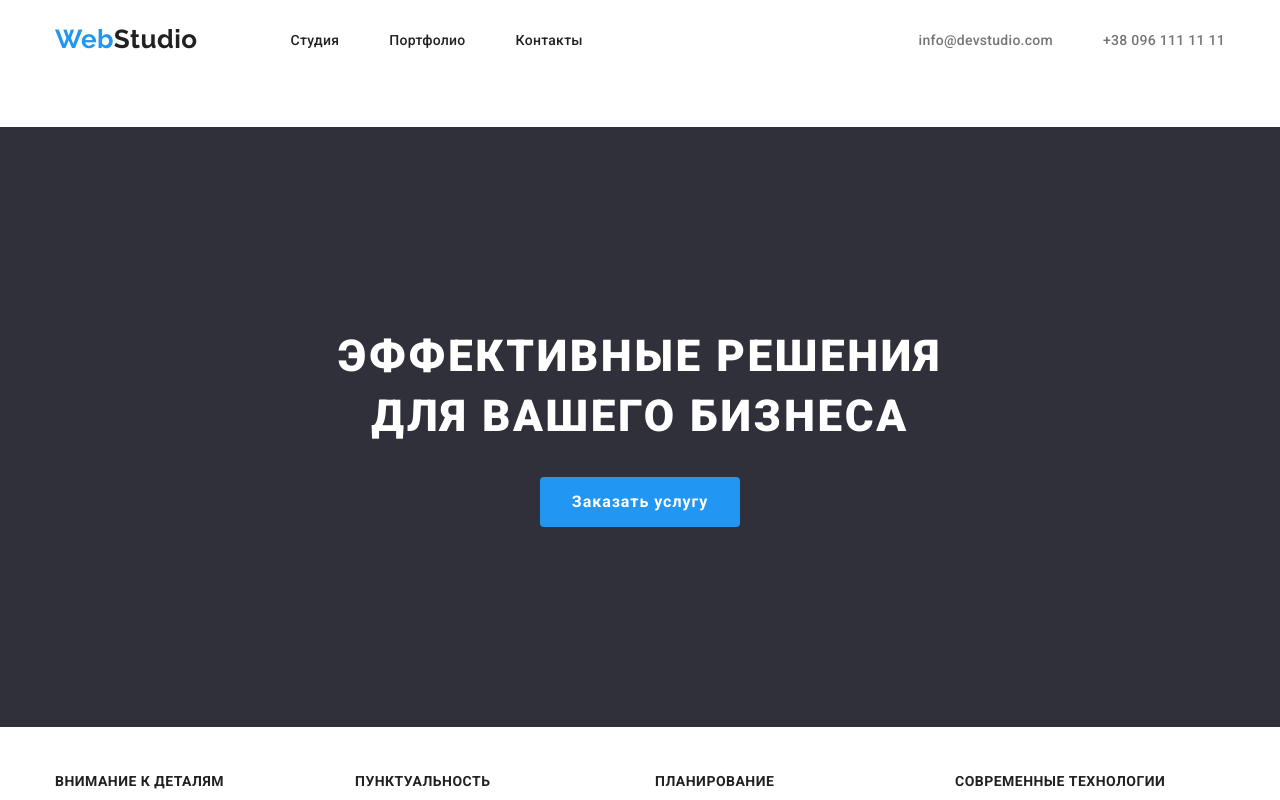
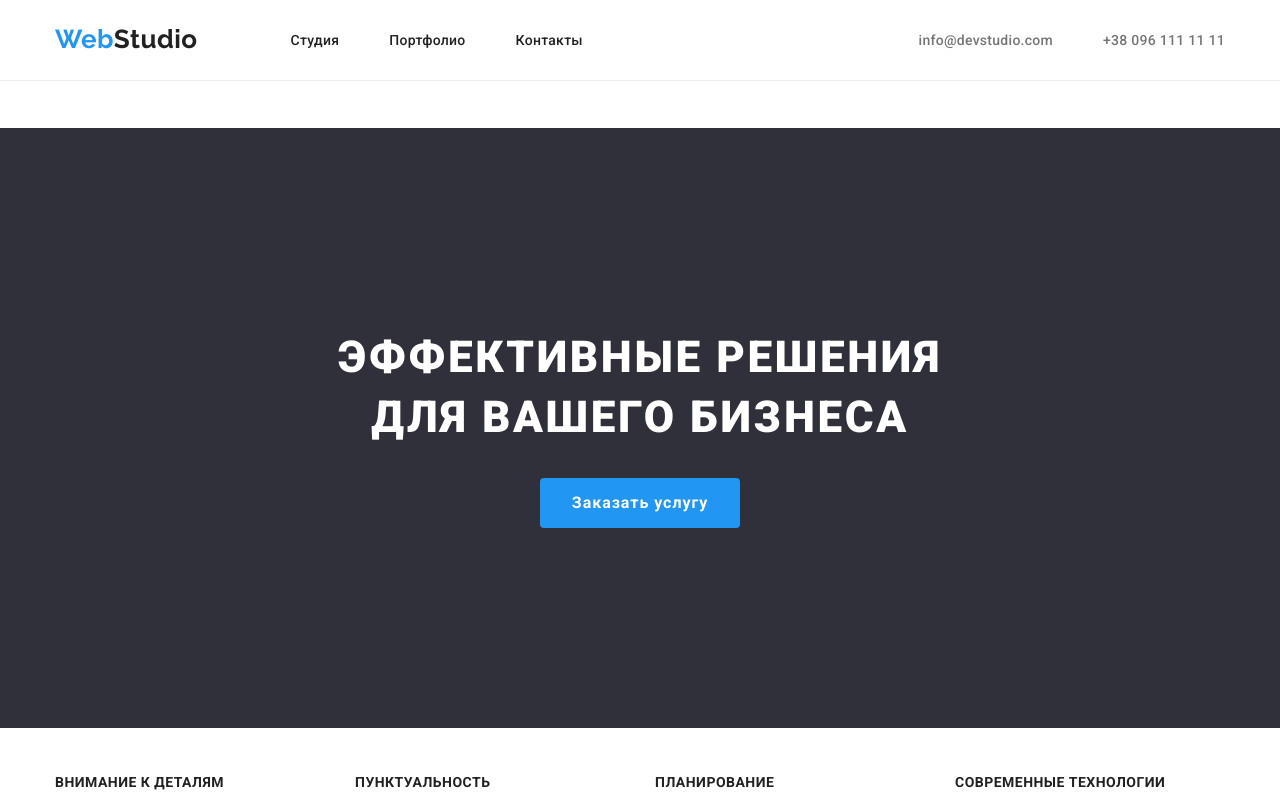
Before and after one commit to khodetsky/goit-markup-hw-03, a plain HTML site: page index.html in a window 1280 px wide. Shown: the top 800 px of the page. Drawn offline with nearby package versions, Linux system fonts and the light colour scheme.

Commit message:
Update index.html
добавил нижнюю рамку в хедере

```diff
--- a/index.html
+++ b/index.html
@@ -15,6 +15,7 @@
 <body>
     <!-- Хедер -->
     <header class="header-padding">
+        <div class="header-border">
             <div class="container">
                 <nav class="nav-container">
                     <a href="./index.html" lang="en" class="logo-header"><span class="logo-header-front">Web</span>Studio</a>
@@ -25,9 +26,11 @@
                     </ul>
                 </nav>
                 <ul class="header-adress">
-                <li class="item"><a href="mailto:info@example.com" lang="en" class="header-adress-link">info@devstudio.com</a></li>
+                    <li class="item"><a href="mailto:info@example.com" lang="en" class="header-adress-link">info@devstudio.com</a>
+                    </li>
                     <li class="item"><a href="tel:+380991111111" class="header-adress-link">+38 096 111 11 11</a></li>
                 </ul>
+            </div>
         </div>
     </header>
     <!--Мейн-->
```
Lines whose indentation alone changed are shown as unchanged.
